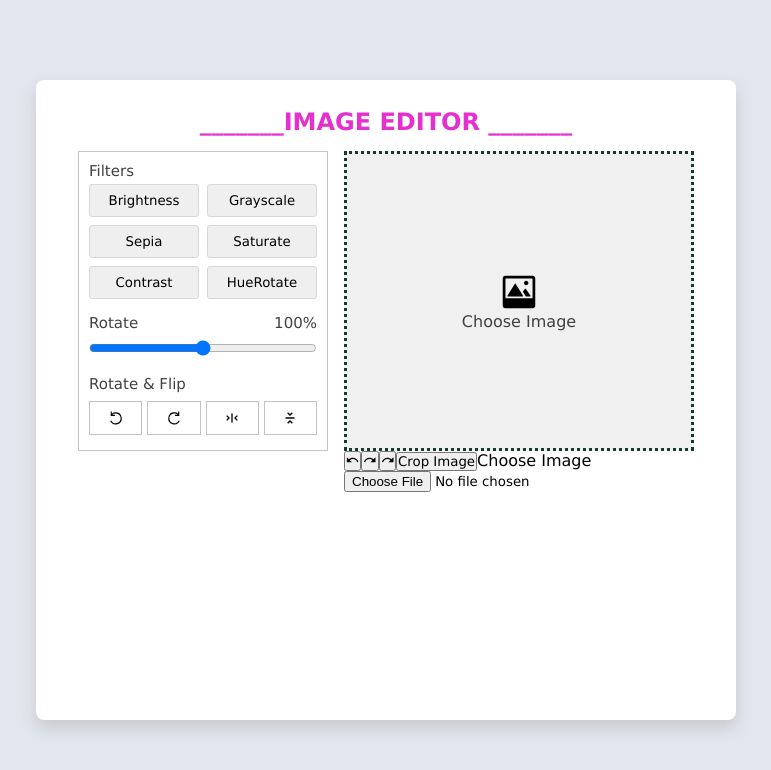
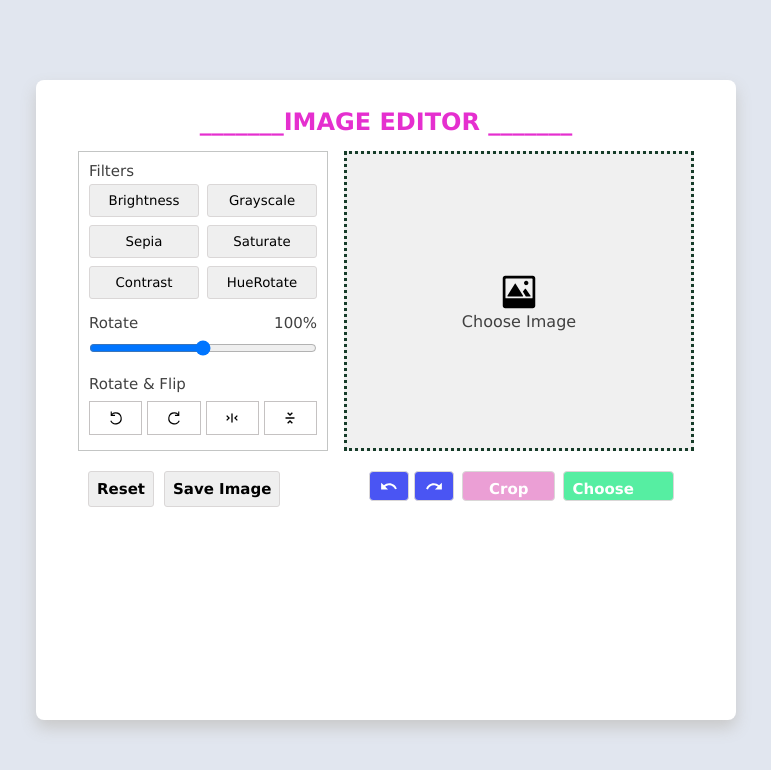
Before and after one commit to mdsoliman-byte/react-image-editor-app, a React (Create React App) app: page / in a window 1280 px wide. Shown: the top 770 px of the page, without its empty margins (254-1025 px from the left). Built offline with nearby package versions, Linux system fonts and the light colour scheme.

Commit message:
design complite

```diff
--- a/src/component/Main.jsx
+++ b/src/component/Main.jsx
@@ -71,6 +71,10 @@ const Main = () => {
                 </div>
               </div>
             </div>
+            <div className="reset">
+              <button>Reset</button>
+              <button>Save Image </button>
+            </div>
           </div>
           <div className="image__section">
             <div className="image">
@@ -80,18 +84,16 @@ const Main = () => {
               </label>
             </div>
             <div className="image_select">
-              <button>
+              <button className="unDoButton">
                 <IoMdUndo />
               </button>
-              <button>
+              <button className="reDeButton">
                 <IoMdRedo />
               </button>
-              <button>
-                <IoMdRedo />
-              </button>
-              <button>Crop Image</button>
+
+              <button className="cropButton">Crop Image</button>
               <label htmlFor="choose">Choose Image </label>
-              <input type="file" />
+              <input type="file" id="choose" />
             </div>
           </div>
         </div>
--- a/src/component/style/main.scss
+++ b/src/component/style/main.scss
@@ -24,6 +24,20 @@
       display: flex;
       justify-content: center;
       .sidebar {
+        .reset {
+          margin-top: 20px;
+          button {
+            padding: 8px;
+            border-radius: 3px;
+            outline: none;
+            cursor: pointer;
+            font-weight: 600;
+            border: 1px solid #dad7d7;
+            text-transform: capitalize;
+            font-size: 15px;
+            margin-left: 10px;
+          }
+        }
         span {
           font-size: 15px;
           color: #404040;
@@ -111,19 +125,58 @@
             width: 100%;
             height: 100%;
             display: flex;
-            border: dotted ;
+            border: dotted;
             cursor: pointer;
             justify-content: center;
             align-items: center;
             flex-direction: column;
             border-color: #163c29;
-            svg{
-                font-size: 40px;
-
+            svg {
+              font-size: 40px;
             }
-            span{
-                color: #404040;
+            span {
+              color: #404040;
             }
+          }
+        }
+        .image_select {
+          margin: 20px;
+          display: flex;
+          justify-content: flex-end;
+          input {
+            display: none;
+          }
+          label,
+          button {
+            padding: 8px;
+            border-radius: 4px;
+            outline: none;
+            border: 1px solid #dad7d7;
+            cursor: pointer;
+            color: #fff;
+            font-weight: 600;
+            text-transform: capitalize;
+            font-size: 15px;
+            background-color: #163c29;
+          }
+          .unDoButton,
+          .reDeButton {
+            background-color: #4a55f3;
+            margin-left: 5px;
+            color: #fff;
+            padding: 5px 10px;
+            font-size: 18px;
+            height: 30px;
+          }
+          .cropButton {
+            background-color: #eb9fd5;
+            margin-left: 8px;
+            height: 30px;
+          }
+          label {
+            background-color: #56eea2;
+            margin-left: 8px;
+            height: 30px;
           }
         }
       }
```
